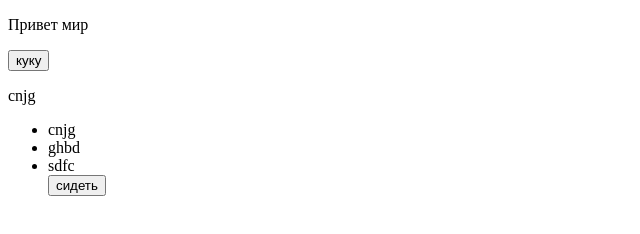
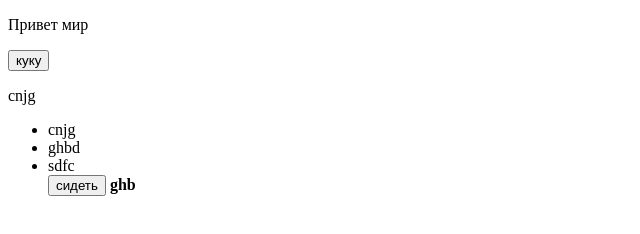
Before and after one commit to BasayOd/Basaytest, a plain HTML site: page index.html in a window 1280 px wide. Shown: the full height of the page, 0-640 px from the left. Drawn offline with Linux system fonts and the light colour scheme.

Commit message:
фикс

```diff
--- a/index.html
+++ b/index.html
@@ -18,6 +18,7 @@
         <li>ghbd</li>
         <li>sdfc</li>
         <button>сидеть</button>
+        <b>ghb</b>
     </ul>
 </body>
 </html>
```
